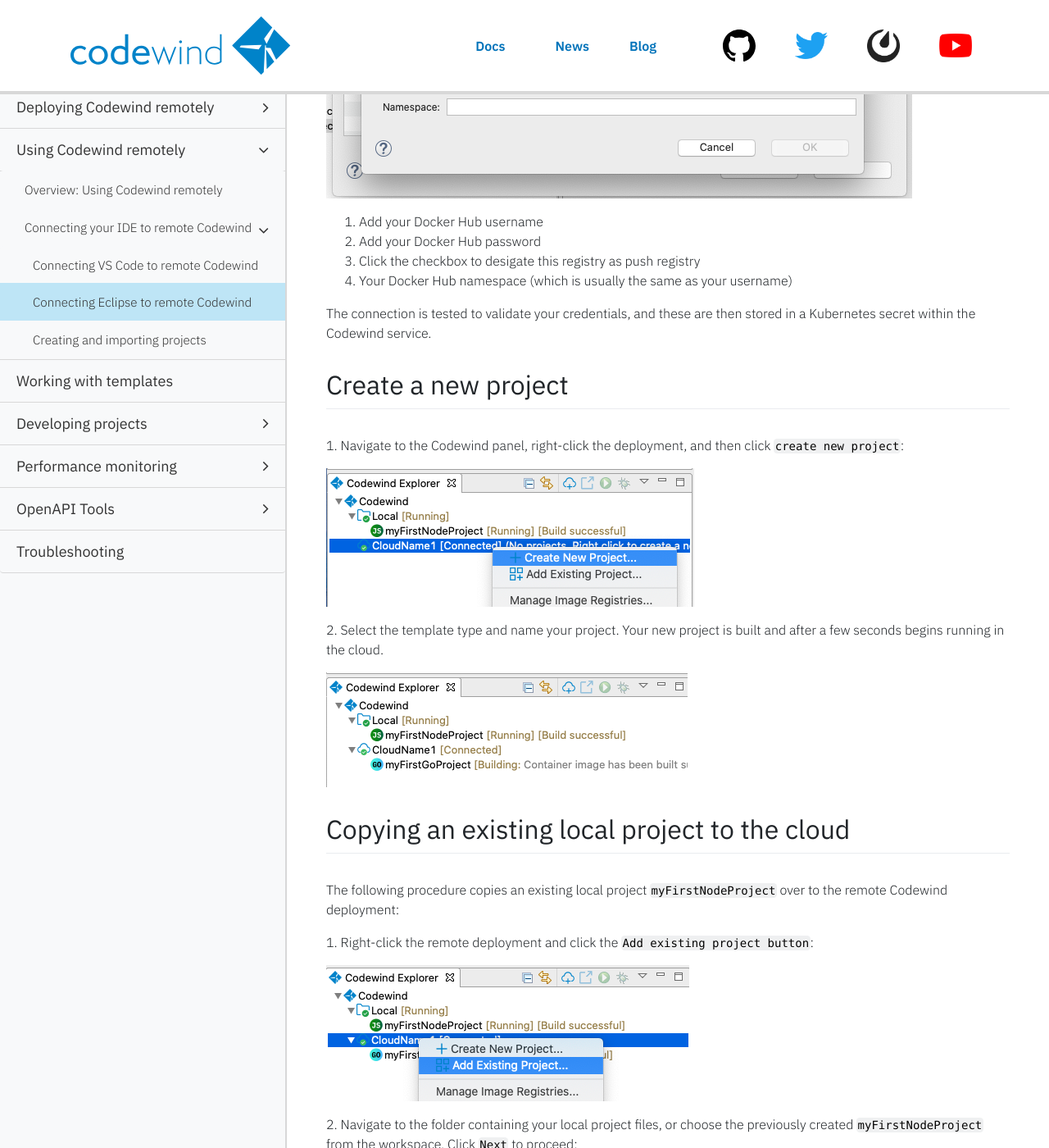
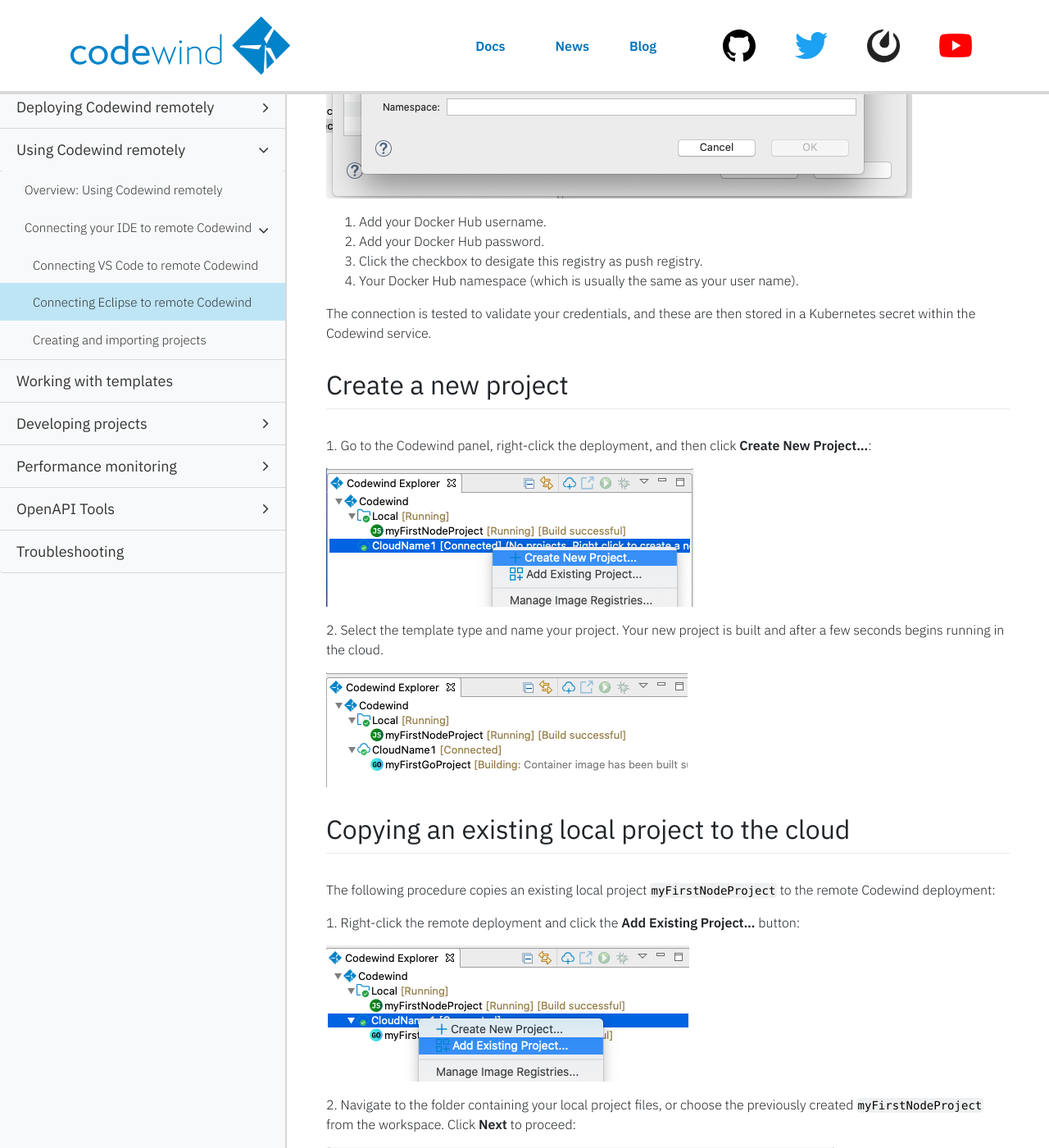
Before and after one commit to eclipse-archived/codewind-docs, a Jekyll site: the page built from docs/_documentations/remotedeploy-eclipse.md, in a window 1280 px wide and 1400 px high, scrolled down 2782 px. Shown: the whole window at 82% size. Built offline with Jekyll 4.4.1, drawn with Linux system fonts in a browser that asks for light colours; nearby versions of some CDN libraries; comment, search, counter and statistics services are not loaded; some of the changed text lies outside the part shown.

Commit message:
Changes based on SVT feedback, style
Signed-off-by: Sarah Ishida <sishida@us.ibm.com>

```diff
--- a/docs/_documentations/remotedeploy-eclipse.md
+++ b/docs/_documentations/remotedeploy-eclipse.md
@@ -18,12 +18,11 @@ Ensure you have [satisfied all prequisites](./remote-codewind-overview.html).
 
 In this topic you will:
 
-1. connect Codewind on Eclipse to the remote instance of Codewind in the cloud.
+1. Connect Codewind on Eclipse to the remote instance of Codewind in the cloud.
 
-2. Add a deployment registry
+2. Add a deployment registry.
 
 # 1. Connect your IDE's Codewind extension to your remote instance of Codewind
-
 
 1\. Locate the Codewind view in Eclipse and click the cloud icon to launch the new connection wizard:
 
@@ -55,16 +54,16 @@ Before projects can be deployed on Kubernetes, you must specify a Docker registr
 
 ![New Registry](./images/remoteeclipse/newReg1.png)
 
-1. Add your Docker Hub username
-2. Add your Docker Hub password
-3. Click the checkbox to desigate this registry as push registry
-4. Your Docker Hub namespace (which is usually the same as your username)
+1. Add your Docker Hub username.
+2. Add your Docker Hub password.
+3. Click the checkbox to desigate this registry as push registry.
+4. Your Docker Hub namespace (which is usually the same as your user name).
 
 The connection is tested to validate your credentials, and these are then stored in a Kubernetes secret within the Codewind service.
 
 ## Create a new project
 
-1\. Navigate to the Codewind panel, right-click the deployment, and then click `create new project`:
+1\. Go to the Codewind panel, right-click the deployment, and then click **Create New Project...**:
 
 ![Adding new remote project](./images/remoteeclipse/newProject.png)
 
@@ -74,21 +73,21 @@ The connection is tested to validate your credentials, and these are then stored
 
 ## Copying an existing local project to the cloud
 
-The following procedure copies an existing local project `myFirstNodeProject` over to the remote Codewind deployment:
+The following procedure copies an existing local project `myFirstNodeProject` to the remote Codewind deployment:
 
-1\. Right-click the remote deployment and click the `Add existing project button`:
+1\. Right-click the remote deployment and click the **Add Existing Project...** button:
 
 ![Add existing project](./images/remoteeclipse/addExistingProject.png)
 
-2\. Navigate to the folder containing your local project files, or choose the previously created `myFirstNodeProject` from the workspace. Click `Next` to proceed:
+2\. Navigate to the folder containing your local project files, or choose the previously created `myFirstNodeProject` from the workspace. Click **Next** to proceed:
 
 ![Add to Codewind](./images/remoteeclipse/existingProject.png)
 
-3\. Codewind prompts you to confirm the project type identified as `NodeJS`:
+3\. Codewind prompts you to confirm the project type identified as Node.js:
 
 ![Confirm Project Type](./images/remoteeclipse/confirmProjectType.png)
 
-4\. Click `Next`.
+4\. Click **Next**.
 
 The project files are copied over to the Codewind server and the new `myFirstNodeProject` appears in the Codewind panel. Codewind builds your application code and Docker image, and moments later, the project image is uploaded to Docker Hub and used by your cloud deployment to provision a new pod:
 
```
Also changed, not shown: other parts of docs/_documentations/remotedeploy-eclipse.md (+1 -1 lines), docs/_documentations/remotedeploy-vscode.md (+8 -8 lines).
